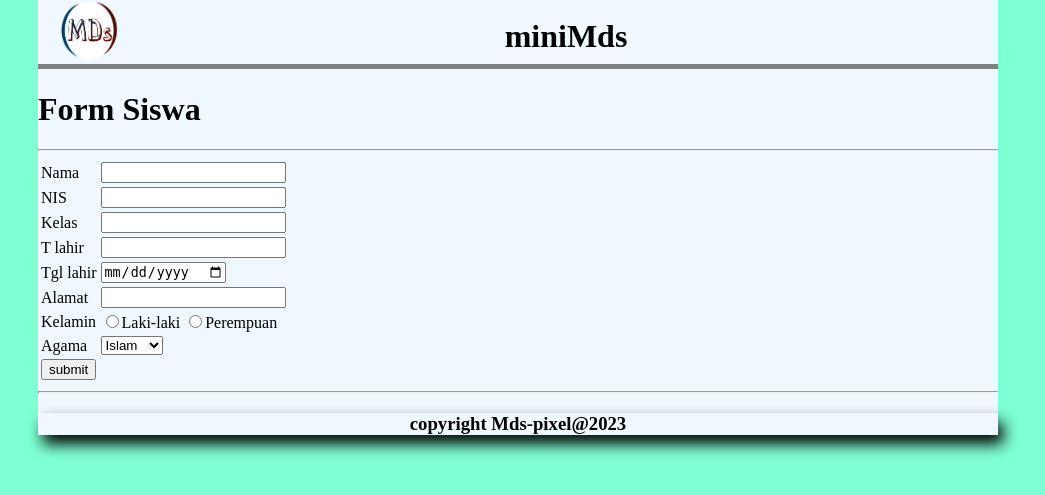
After one commit to Mds-pixel/latihanmds, a CodeIgniter app: page /mds/siswa in a window 1280 px wide. The commit adds this page. Shown: the top 495 px of the page, without its empty margins (98-1143 px from the left). Run offline with CodeIgniter, Linux system fonts and the light colour scheme.

Commit message:
upload 8 formulir siswa

```diff
--- a/application/controllers/halamanutama.php
+++ b/application/controllers/halamanutama.php
@@ -22,6 +22,5 @@ class halamanutama extends CI_Controller
         $this->load->view('view_bawah',$data);
 
 
-
 }
 }
--- /dev/null
+++ b/application/controllers/siswa.php
@@ -0,0 +1,53 @@
+<?php
+class siswa extends CI_Controller
+{
+
+
+    public function index(){
+        $data['judul'] = "Halamanutama";
+        $this->load->view('view_atas',$data);
+        $this->load->view('view_siswa',$data);
+        $this->load->view('view_bawah',$data);
+    }
+
+
+    public function cetak()
+         {
+        $this->form_validation->set_rules(
+            'nis', 'Nis Siswa',
+            'required|min_length[3]', [
+            'required' => 'Kosong !! , Nis Matakuliah Harus diisi',
+            'min_length(5)' => 'Kode terlalu pendek'
+        ]);
+        $this->form_validation->set_rules(
+            'nama', 'Nama Siswa',
+            'required|min_length[3]', [
+            'required' => 'Nama Siswa Harus diisi'
+        ]);
+        if ($this->form_validation->run() != true) {
+                $data['judul'] = "Halamanutama";
+                $this->load->view('view_atas',$data);
+                $this->load->view('view_siswa',$data);
+                $this->load->view('view_bawah',$data);
+
+
+
+        } else {
+            $data = [
+            'nama' => $this->input->post('nama'),
+            'nis' => $this->input->post('nis'),
+            'kelas' => $this->input->post('kelas'),
+            'lahir' => $this->input->post('lahir'),
+            'tanggal' => $this->input->post('tanggal'),
+            'alamat' => $this->input->post('alamat'),
+            'kelamin' => $this->input->post('kelamin'),
+            'agama' => $this->input->post('agama')
+            ];
+            $data['judul'] = "Halamanutama";
+            $this->load->view('view_atas',$data);
+            $this->load->view('view_cetak_siswa',$data);
+            $this->load->view('view_bawah',$data);
+
+        }
+     }
+    }
--- a/application/views/view_atas.php
+++ b/application/views/view_atas.php
@@ -7,7 +7,7 @@
 <body id="badan">
     <div id="bungkusan">
         <div class="atas">
-            <div class="logo"> <img src="gambar/mds logo.png" style=" width: 100px; height: 70px;"></img></div>
+            <div class="logo"><a href="<?= base_url('Halamanutama'); ?>"> <img src="gambar/mds logo.png" style=" width: 100px; height: 70px;"></img></a></div>
             <div class="judul"><h1 style="text-align: center;">miniMds</h1></div>
             <hr size="5" noshade>
         </div>
--- a/application/views/view_depan.php
+++ b/application/views/view_depan.php
@@ -5,5 +5,6 @@
                 <a href="latihan2"><li>Latihan 2 dengan controller</li></a>
                 <a href="latihan3"><li>Latihan 3 Dengan view,model , controller</li></a>
                 <a href="Matakuliah"><li>form matakuliah</li></a>
+                <a href="siswa"><li>form Siswa</li></a>
             </ul>
         </div>
--- /dev/null
+++ b/application/views/view_latih3.php
@@ -0,0 +1 @@
+<h1>ini adalah latihan3</h1>
--- /dev/null
+++ b/application/views/view_siswa.php
@@ -0,0 +1,75 @@
+<!DOCTYPE html>
+<html lang="en">
+<head>
+    <meta charset="UTF-8">
+    <meta http-equiv="X-UA-Compatible" content="IE=edge">
+    <meta name="viewport" content="width=device-width, initial-scale=1.0">
+    <title>Form Siswa</title>
+</head>
+<body>
+     <h1>Form Siswa</h1><hr>
+
+     <div>
+        <form action="<?= base_url('siswa/cetak'); ?>" method="post">
+        <table>
+            <tr>
+                <td>Nama</td>
+                <td><input type="text" name="nama"
+                value="<?php echo set_value('nama'); ?>">
+                    <?php echo form_error('nama','<div class="error"/> ');?></td>
+            </tr>
+
+            <tr>
+                <td>NIS</td>
+                <td><input type="text" name="nis" value="<?php echo set_value('nis'); ?>">
+                    <?php echo form_error('nis','<div class="error"/> ');?></td>
+            </tr>
+
+            <tr>
+                <td>Kelas</td>
+                <td><input type="text" name="kelas"></td>
+            </tr>
+
+            <tr>
+                <td>T lahir</td>
+                <td><input type="text" name="lahir"></td>
+            </tr>
+
+            <tr>
+                <td>Tgl lahir</td>
+                <td><input type="date" name="tanggal"></td>
+            </tr>
+
+            <tr>
+                <td>Alamat</td>
+                <td><input type="text" name="alamat"></td>
+            </tr>
+
+            <tr>
+                <td>Kelamin</td>
+                <td>
+                <input type="radio" name="kelamin" value="L">Laki-laki
+                <input type="radio" name="kelamin" value="P">Perempuan
+                </td>
+            </tr>
+
+            <tr>
+                <td>Agama</td>
+                <td>
+                    <select name="agama">
+                        <option value="islam">Islam</option>
+                        <option value="kristen">kristen</option>
+                        <option value="katolik">katolik</option>
+                        <option value="budha">budha</option>
+                        <option value="hindu">hindu</option>
+                    </select>
+                </td>
+            </tr>
+            <tr>
+                <td><input type="submit" value="submit"></td>
+            </tr>
+        </table>
+        </form>
+     </div>
+</body>
+</html>
```
Also changed, not shown: application/controllers/latihan3.php (+11 -3 lines), application/models/model_siswa.php (added, +8 -0 lines), application/views/view_cetak_siswa.php (added, +53 -0 lines).
